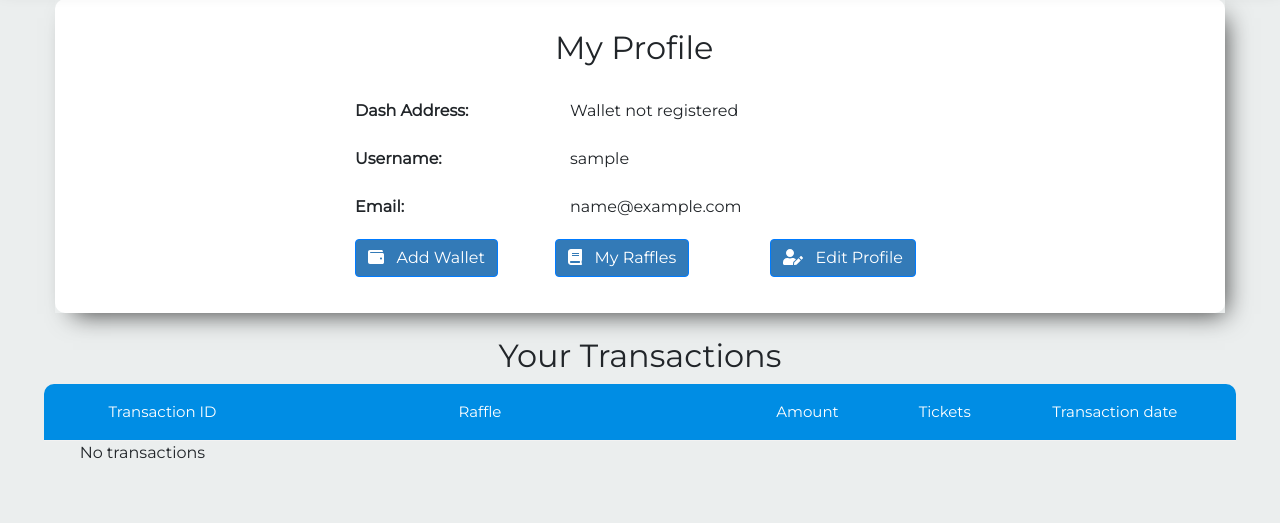
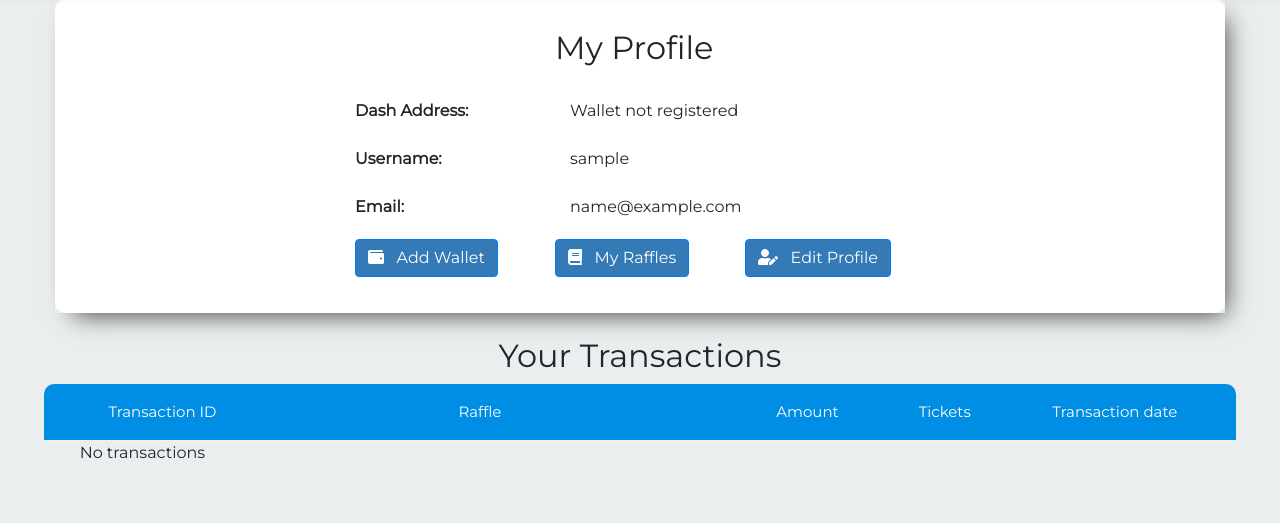
Before and after one commit to adgalad/MDR, a Django app: page /profile/ in a window 1280 px wide. Shown: the part 153-676 px from the top of the page. Run offline with Django 3.2, Linux system fonts and the light colour scheme; the visitor is signed in with stand-in values (Sample User, id 1); data that the repository does not hold is empty; some libraries are stand-ins or nearby versions.

Commit message:
cambio boton

```diff
--- a/templates/profile.html
+++ b/templates/profile.html
@@ -53,7 +53,7 @@
                             <i class="fa fa-book"></i> &nbsp; My Raffles
                         </a>
                     </div>
-                    <div class="col-sm-2" style="margin-top:20px;padding:0px 100px 6px 30px">
+                    <div class="col-sm-2" style="margin-top:20px;padding:0px 100px 6px 5px">
                         <a class="btn btn-primary" style="text-decoration:none" href="#" onclick="return abrir_modal('{% url 'editProfile' %}?modal=1')">
                             <i class="fa fa-user-edit"></i> &nbsp; Edit Profile
                         </a>
```
